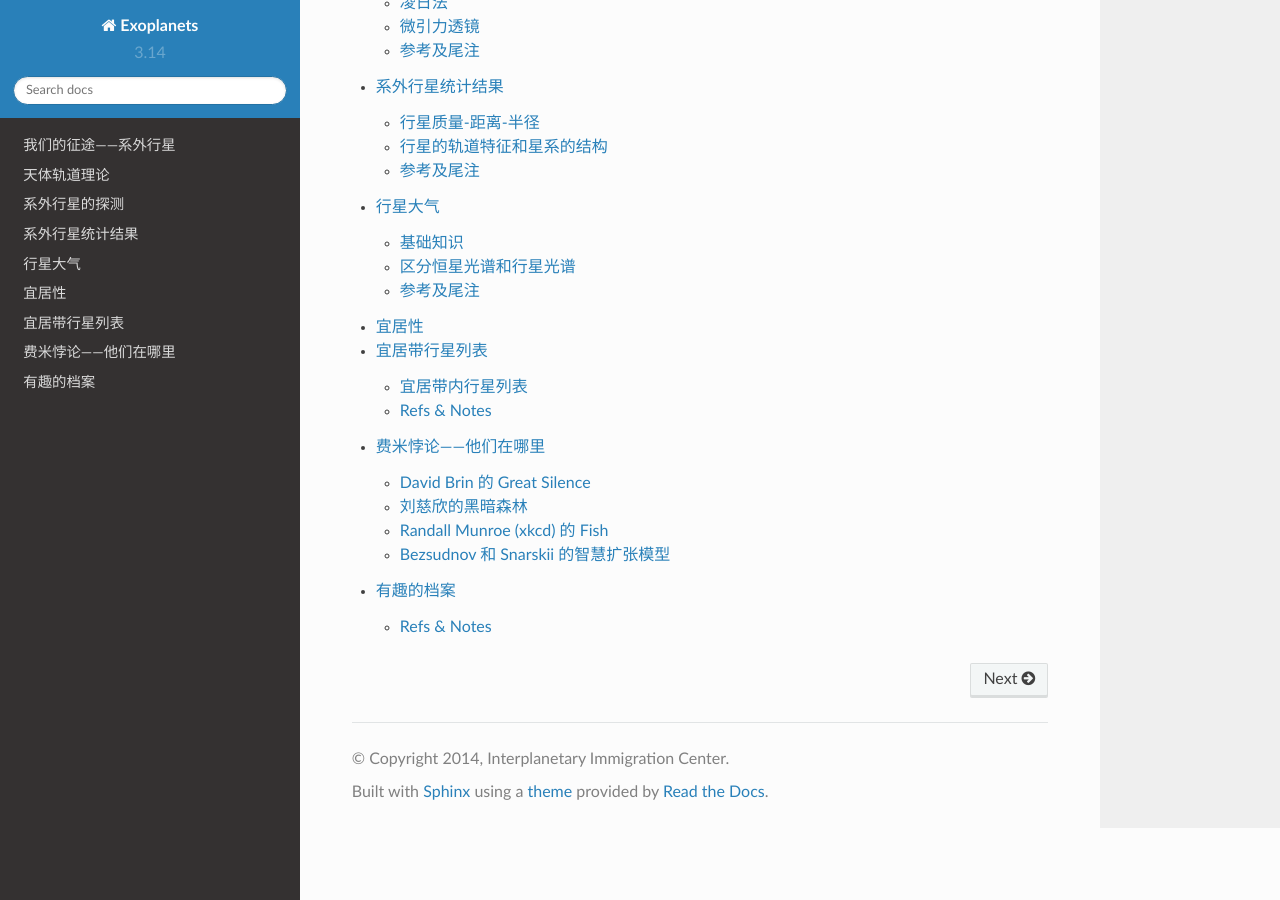
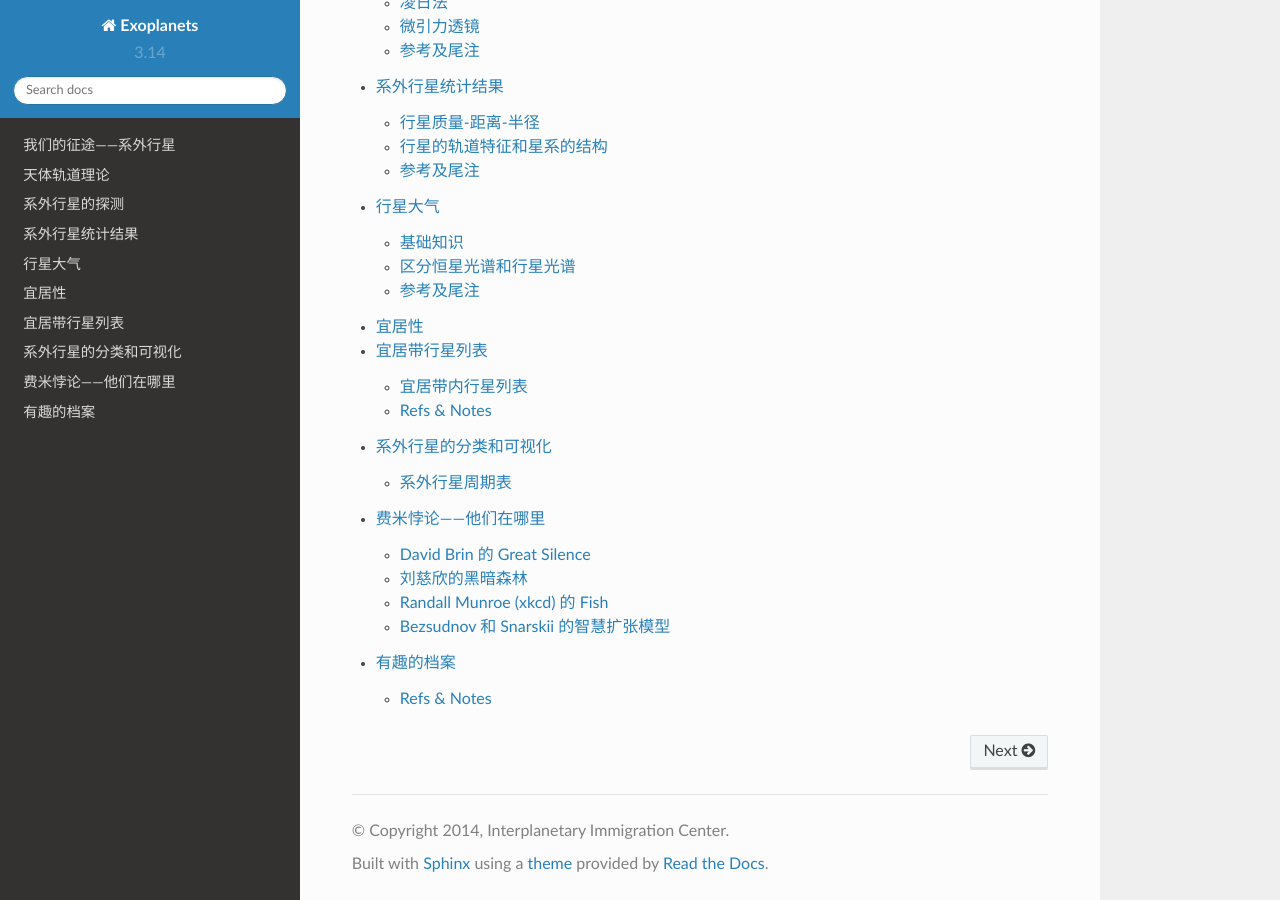
Before and after one commit to InterImm/exoplanets, a Sphinx documentation site: the page built from docs/index.rst, in a window 1280 px wide and 900 px high, scrolled down 1550 px. Built offline with Sphinx 7.4.7 and the Read the Docs theme 2.0.0, drawn with Linux system fonts in a browser that asks for light colours; some of the changed lines change nothing that is shown.

Commit message:
add visualization & categories

```diff
--- a/docs/index.rst
+++ b/docs/index.rst
@@ -44,5 +44,6 @@
    atmosphere.rst
    hz.rst
    hztable.rst
+   viscat.rst
    fermi.rst
    exoint.rst
--- /dev/null
+++ b/docs/viscat.rst
@@ -0,0 +1,44 @@
+系外行星的分类和可视化
+=====================
+
+
+
+系外行星周期表
+-----------------
+
+PHL 的 Habitable Exoplanets Catalog 里面有个分类方法是将系外行星按照轨道分为 Hot Zone, Habitale Zone, Cold Zone. 另外按照行星的状态分为 Mercurians, Subterrans, Terrans, Superterrans, Neptunians 和 Jovians.
+
+
++--------------+----------------+---------------------+--------------+
+|     分类     |   太阳系举例   | 质量（地球质量为1） |     描述     |
++--------------+----------------+---------------------+--------------+
+|  Mercurians  |   水星，月球   |     10^-5 ~ 0.1     | 小质量、球形 |
++--------------+----------------+---------------------+--------------+
+|  Subterrans  |      火星      |      0.1 ~ 0.5      |              |
++--------------+----------------+---------------------+--------------+
+|    Terrans   |   地球，金星   |       0.5 ~ 2       |              |
++--------------+----------------+---------------------+--------------+
+| Superterrans |                |        2 ~ 10       |              |
++--------------+----------------+---------------------+--------------+
+|  Neptunians  | 天文星，海王星 |       10 ~ 50       |              |
++--------------+----------------+---------------------+--------------+
+|    Jovians   |   木星，土星   |         >50         |              |
++--------------+----------------+---------------------+--------------+
+
+
+
+.. figure:: assets/viscat/PT_Confirmed.jpg
+   :align: center
+
+   图片来自：`PHL <http://phl.upr.edu/projects/habitable-exoplanets-catalog/media/pte>`_  CREDIT: PHL @ UPR Arecibo.
+
+
+.. figure:: assets/viscat/PT_Kepler.jpg
+   :align: center
+
+   图片来自：`PHL <http://phl.upr.edu/projects/habitable-exoplanets-catalog/media/pte>`_  CREDIT: PHL @ UPR Arecibo.
+
+.. figure:: assets/viscat/PT_Solar_System.jpg
+   :align: center
+
+   图片来自：`PHL <http://phl.upr.edu/projects/habitable-exoplanets-catalog/media/pte>`_  CREDIT: PHL @ UPR Arecibo.
```
Also changed, not shown: docs/assets/viscat/PT_Confirmed.jpg (added), docs/assets/viscat/PT_Kepler.jpg (added), docs/assets/viscat/PT_Solar_System.jpg (added), 1 other file.
